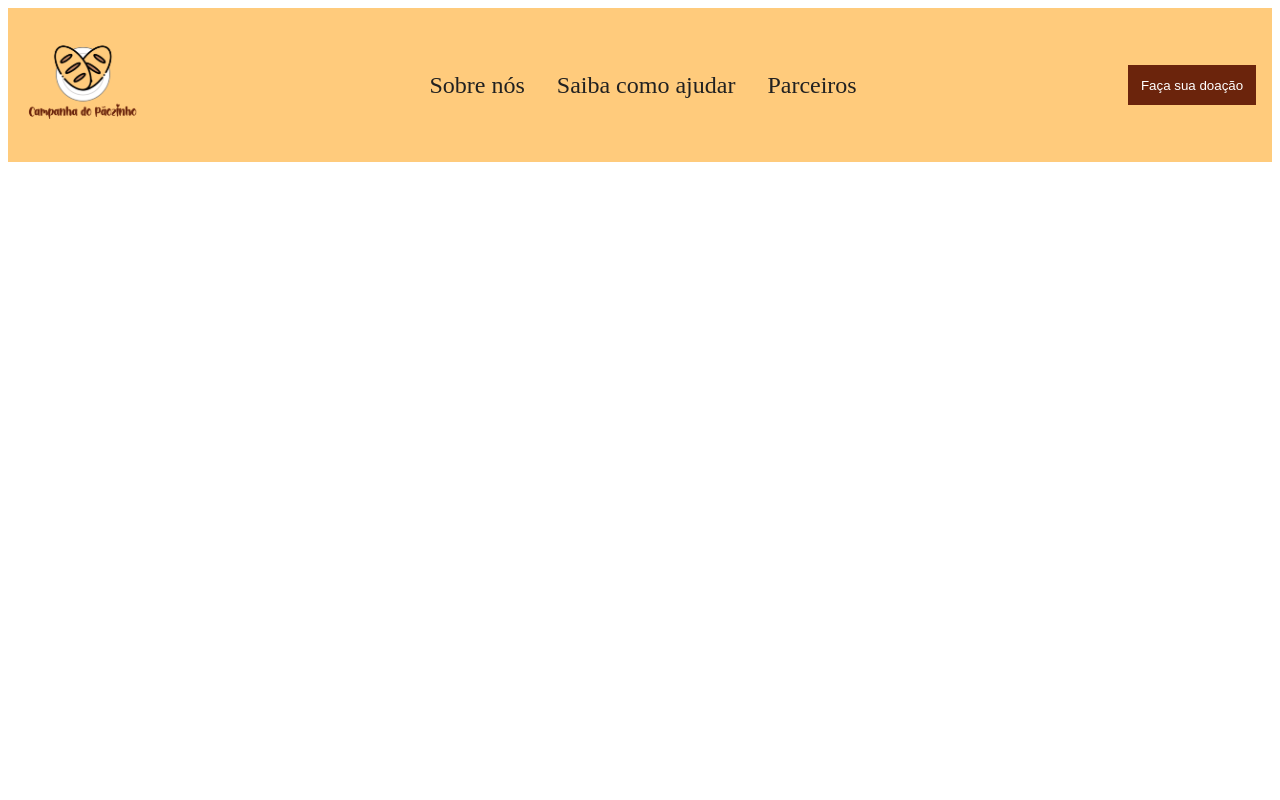
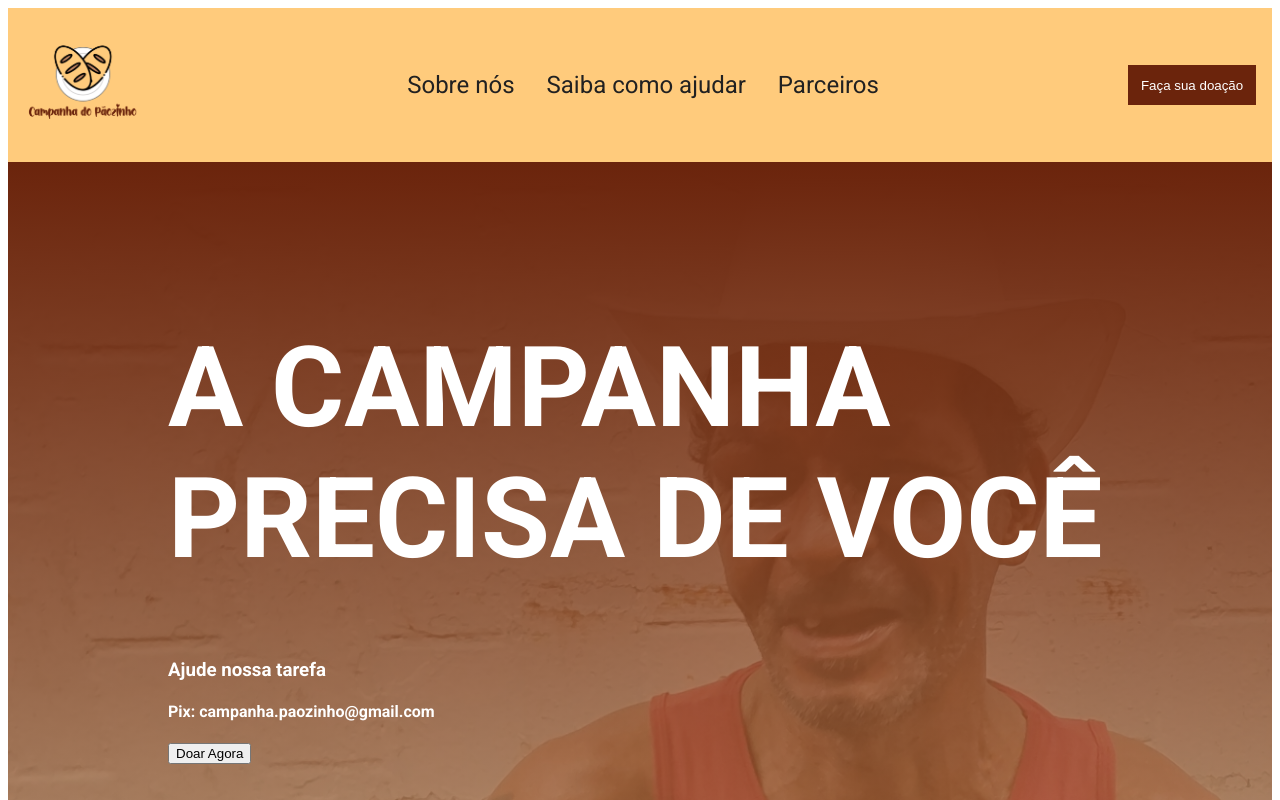
Before and after one commit to Thiagoslds/projeto-campanha, a React (Vite) app in the folder projeto-campanha/: page / in a window 1280 px wide. Shown: the top 800 px of the page. Built offline with nearby package versions, Linux system fonts and the light colour scheme.

Commit message:
4#-Adiciona_banner

```diff
--- a/projeto-campanha/index.html
+++ b/projeto-campanha/index.html
@@ -1,12 +1,20 @@
 <!doctype html>
 <html lang="pt-br">
+
 <head>
   <meta charset="UTF-8" />
   <meta name="viewport" content="width=device-width, initial-scale=1.0" />
   <title>Campanha do Pãozinho</title>
+  <link rel="preconnect" href="https://fonts.googleapis.com">
+  <link rel="preconnect" href="https://fonts.gstatic.com" crossorigin>
+  <link
+    href="https://fonts.googleapis.com/css2?family=Roboto:ital,wght@0,100;0,300;0,400;0,500;0,700;0,900;1,100;1,300;1,400;1,500;1,700;1,900&display=swap"
+    rel="stylesheet">
 </head>
+
 <body>
   <div id="root"></div>
   <script type="module" src="/src/main.jsx"></script>
 </body>
+
 </html>
--- a/projeto-campanha/src/App.jsx
+++ b/projeto-campanha/src/App.jsx
@@ -1,9 +1,11 @@
+import Banner from './components/Banner'
 import Header from './components/Header'
 
 function App() {
   return (
     <>
       <Header />
+      <Banner />
     </>
   )
 }
--- /dev/null
+++ b/projeto-campanha/src/components/Banner.jsx
@@ -0,0 +1,12 @@
+export default function Banner() {
+    return (
+        <>
+            <div id="banner">
+                <h1>A CAMPANHA PRECISA DE VOCÊ</h1>
+                <h3>Ajude nossa tarefa</h3>
+                <h4>Pix: campanha.paozinho@gmail.com</h4>
+                <button>Doar Agora</button>
+            </div>
+        </>
+    );
+}
--- a/projeto-campanha/src/index.css
+++ b/projeto-campanha/src/index.css
@@ -1,3 +1,8 @@
+/*Geral*/
+#root {
+  font-family: "Roboto", sans-serif;
+}
+
 /*Header*/
 #header {
   background-color: #FFCB7C;
@@ -34,3 +39,22 @@
   border: none;
   cursor: pointer;
 }
+
+/*Banner*/
+#banner {
+  background-image: linear-gradient(to bottom,
+      #6B240C,
+      rgba(255, 203, 124, 0.5)), url("./assets/pessoa-campa1.jpg");
+  background-size: cover;
+  background-color: #cccccc;
+  height: 55rem;
+  color: white;
+  padding: 10em;
+}
+
+#banner h1 {
+  margin-top: 0;
+  font-weight: 700;
+  font-style: normal;
+  font-size: 7rem;
+}
```
Also changed, not shown: projeto-campanha/src/assets/pessoa-campa1.jpg (added). Lines whose indentation alone changed are shown as unchanged.
